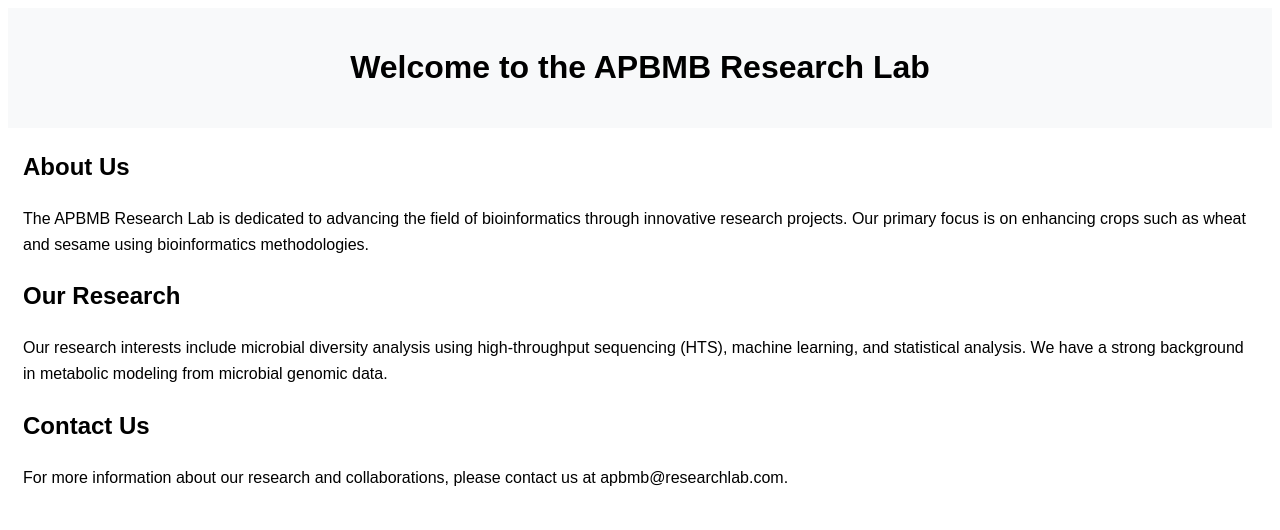
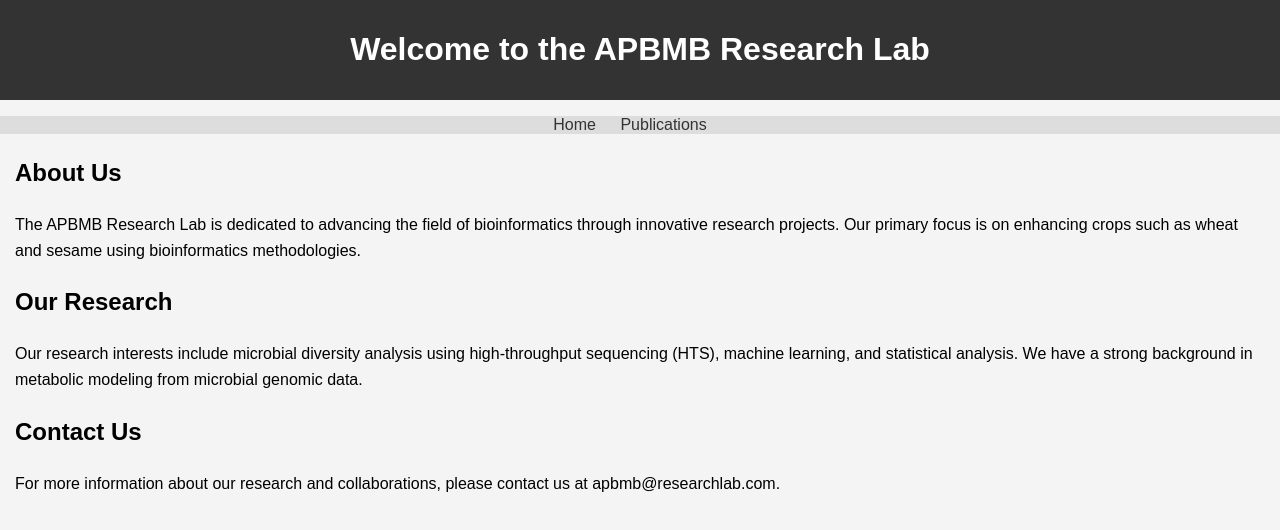
Before and after one commit to APBMB-Lab/apbmb.github.io, a plain HTML site: page index.html in a window 1280 px wide. Drawn offline with Linux system fonts and the light colour scheme.

Commit message:
index.html

```diff
--- a/index.html
+++ b/index.html
@@ -5,11 +5,32 @@
     <style>
         body {
             font-family: Arial, sans-serif;
+            margin: 0;
+            padding: 0;
+            background-color: #f4f4f4;
         }
         header {
-            background-color: #f8f9fa;
+            background-color: #333;
+            color: #ffffff;
             text-align: center;
-            padding: 20px;
+            padding: 10px;
+        }
+        nav {
+            margin: 15px 0;
+            background-color: #ddd;
+        }
+        nav ul {
+            padding: 0;
+            list-style-type: none;
+            text-align: center;
+        }
+        nav ul li {
+            display: inline;
+            margin-right: 20px;
+        }
+        nav ul li a {
+            text-decoration: none;
+            color: #333;
         }
         main {
             margin: 15px;
@@ -21,6 +42,13 @@
     <header>
         <h1>Welcome to the APBMB Research Lab</h1>
     </header>
+    <nav>
+        <ul>
+            <li><a href="index.html">Home</a></li>
+            <li><a href="pu.html">Publications</a></li>
+            <!-- Add more pages as needed -->
+        </ul>
+    </nav>
     <main>
         <h2>About Us</h2>
         <p>
```
